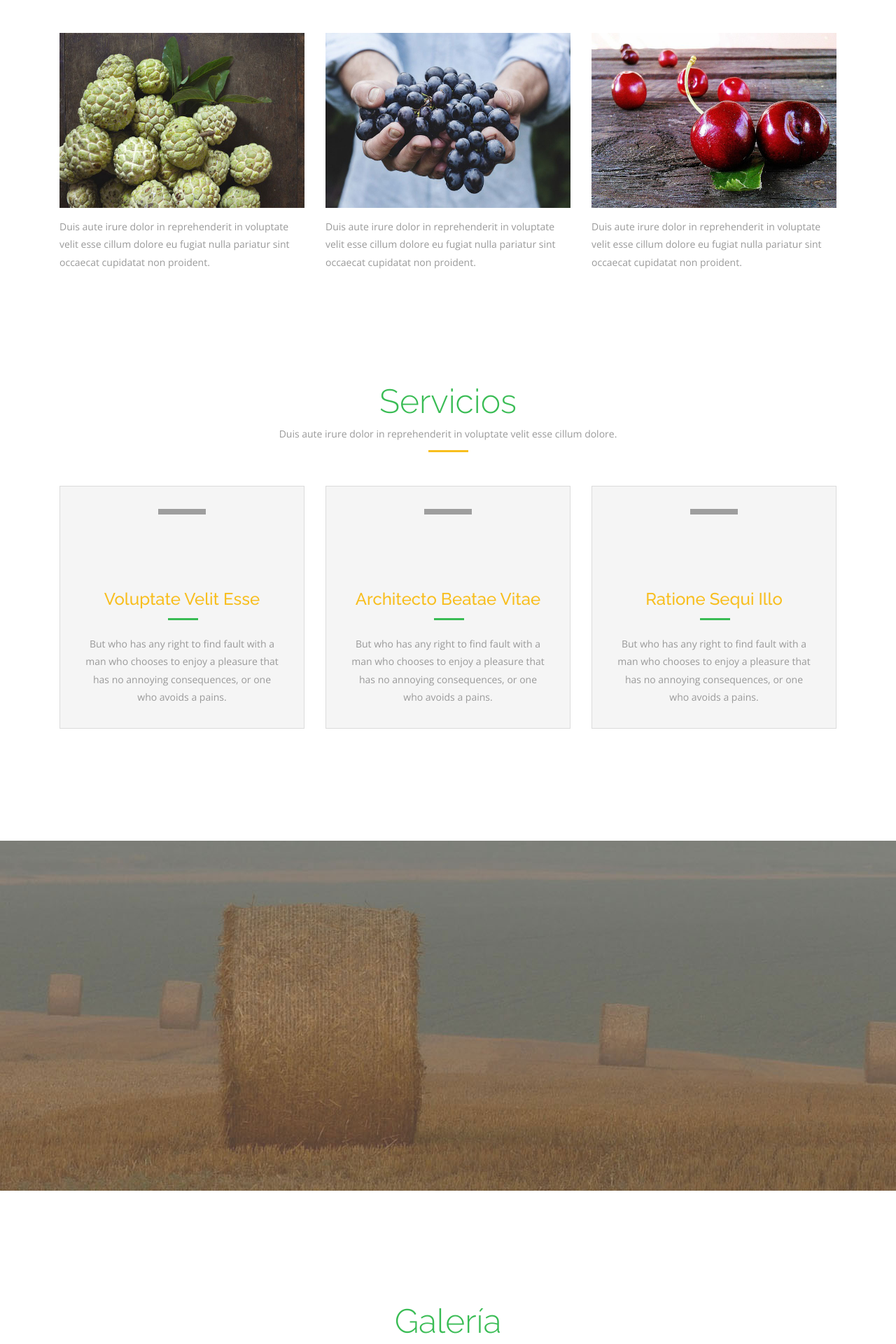
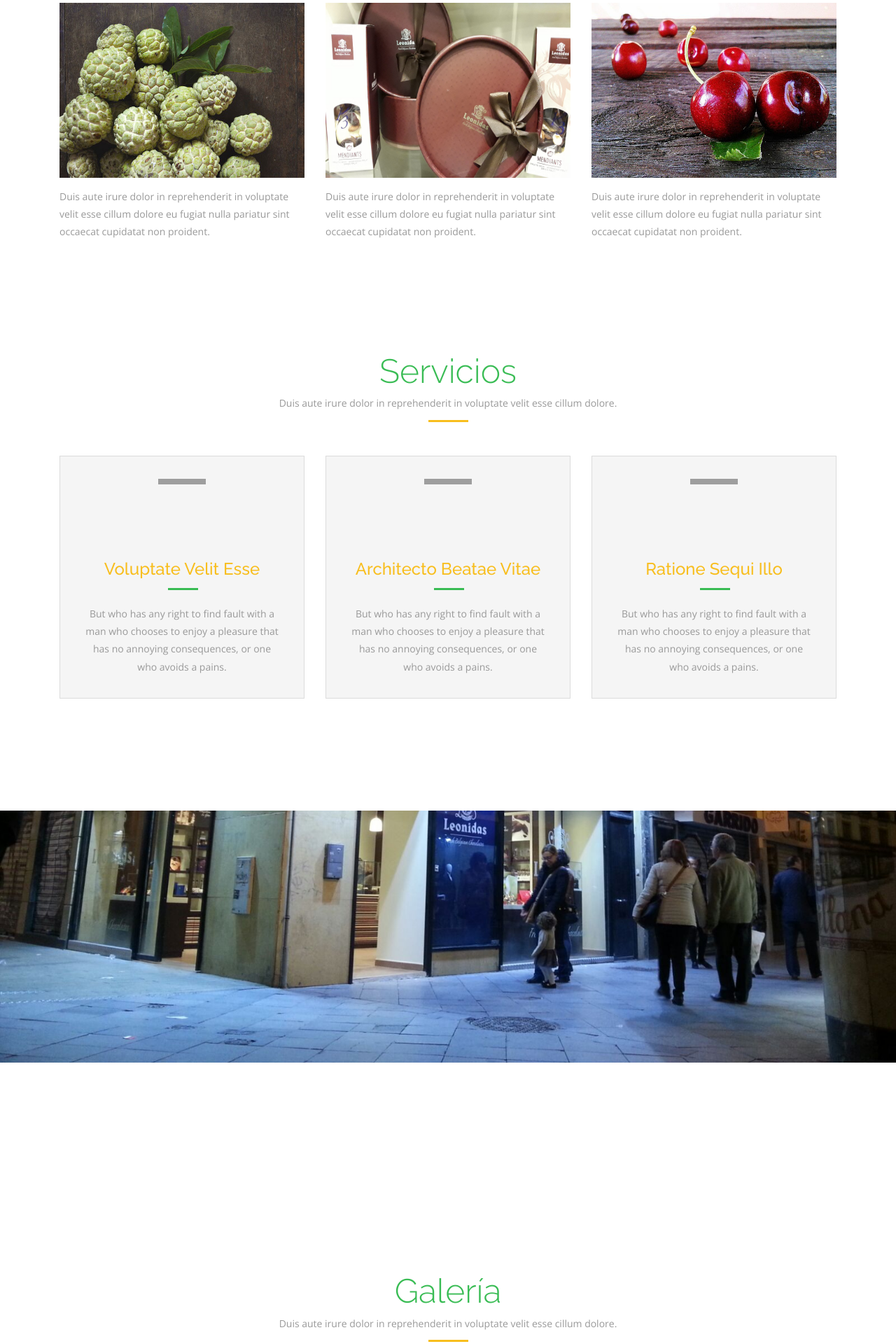
Before and after one commit to B0rjitaaa/leonidasSevilla, a Django app: page / in a window 1280 px wide. Shown: the part 1184-3104 px from the top of the page at 70% size. Run offline with Django 3.2, Linux system fonts and the light colour scheme; some libraries are stand-ins or nearby versions; grey boxes are pictures that could not be loaded.

Commit message:
Added map and changed text.

```diff
--- a/main/templates/index.html
+++ b/main/templates/index.html
@@ -96,9 +96,7 @@
 			</div>
 			<h2 class="animated wow slideInUp" data-wow-duration="1000ms" data-wow-delay="800ms">TEXTO <span>Paradise</span></h2>
 			<div class="banner-bottom-grids">
-				<h3 class="animated wow slideInLeft" data-wow-duration="1000ms" data-wow-delay="800ms"><i>agriculture, for an honorable and high-minded man, says
-					Xenophon, is the best of all occupations and arts by which men procure
-					the means of living.</i></h3>
+				<h3 class="animated wow slideInLeft" data-wow-duration="1000ms" data-wow-delay="800ms"><i>  La mayor y más fresca selección posible de chocolates belgas Leonidas para garantizar su satisfacción.  </i></h3>
 				<div class="col-md-4 banner-bottom-grid animated wow fadeInLeftBig" data-wow-duration="1000ms" data-wow-delay="500ms">
 					 <div id="box" class="burst-circle teal">
 						<div class="caption"></div>
@@ -112,7 +110,7 @@
 				<div class="col-md-4 banner-bottom-grid animated wow fadeInUpBig" data-wow-duration="1000ms" data-wow-delay="500ms">
 					 <div id="box" class="burst-circle teal">
 						<div class="caption"></div>
-						<img src="{{ MEDIA_URL }}/2.jpg" class="img-responsive" />
+						<img src="{{ MEDIA_URL }}/1_choco.jpg" class="img-responsive" />
 						<h4>Leonidas</h4>
 					</div>
 					<p>Duis aute irure dolor in reprehenderit in voluptate velit esse
@@ -204,8 +202,8 @@
 			<p class="dolor animated wow fadeInLeft" data-wow-duration="1000ms" data-wow-delay="800ms">Duis aute irure dolor in reprehenderit in voluptate velit esse cillum dolore.</p>
 			<div class="gallery-grids">
 				<div class="gallery-grid animated wow slideInLeft" data-wow-duration="1000ms" data-wow-delay="500ms">
-					<a href="{{ MEDIA_URL }}/2.jpg" class="b-link-stripe b-animate-go  swipebox" title="Farmhand">
-						<img src="{{ MEDIA_URL }}/2.jpg" class="img-responsive" alt="" />
+					<a href="{{ MEDIA_URL }}/1_choco.jpg" class="b-link-stripe b-animate-go  swipebox" title="Farmhand">
+						<img src="{{ MEDIA_URL }}/1_choco.jpg" class="img-responsive" alt="" />
 						<div class="textbox">
 							<h4>Farmhand</h4>
 							<p>Quis autem vel eum iure reprehenderit qui in ea voluptate velit.</p>
@@ -326,7 +324,7 @@
 
 <!-- mail -->
 	<div class="mail" id="mail">
-		<iframe class="animated wow slideInLeft" data-wow-duration="1000ms" data-wow-delay="500ms" src="https://www.google.com/maps/embed?pb=!1m18!1m12!1m3!1d3019.9579945977393!2d-73.87657738464283!3d40.806916839740346!2m3!1f0!2f0!3f0!3m2!1i1024!2i768!4f13.1!3m3!1m2!1s0x89c2f510a78ff341%3A0xe5b1e682c2e91238!2sNYS+Agriculture+%26+Markets!5e0!3m2!1sen!2sin!4v1456403781501" frameborder="0" style="border:0" allowfullscreen></iframe>
+	<iframe src="https://www.google.com/maps/embed?pb=!1m14!1m8!1m3!1d50714.91877429791!2d-6.0042452!3d37.397342!3m2!1i1024!2i768!4f13.1!3m3!1m2!1s0xd126c1ac798059d%3A0x671fc027b7277aa4!2sLeonidas!5e0!3m2!1ses!2ses!4v1486917541932" width="800" height="600" frameborder="0" style="border:0" allowfullscreen></iframe>
 		<div class="container">
 			<h3 class="animated wow zoomIn" data-wow-duration="1000ms" data-wow-delay="500ms">Contacto</h3>
 			<p class="dolor animated wow fadeInLeft" data-wow-duration="1000ms" data-wow-delay="800ms">Duis aute irure dolor in reprehenderit in voluptate velit esse cillum dolore.</p>
--- a/static/css/style.css
+++ b/static/css/style.css
@@ -252,7 +252,7 @@
 }
 .banner-bottom-grids h3:before{
 	content: '';
-    background: url(../../media/img-sp.png) no-repeat -8px -238px;
+    /* background: url(../../media/img-sp.png) no-repeat -8px -238px; */
     display: block;
     width: 25px;
     height: 25px;
@@ -262,7 +262,7 @@
 }
 .banner-bottom-grids h3:after{
 	content: '';
-    background: url(../../media/img-sp.png) no-repeat -56px -238px;
+    /* background: url(../../media/img-sp.png) no-repeat -56px -238px; */
     display: block;
     width: 25px;
     height: 25px;
@@ -316,7 +316,8 @@
 }
 
 .teal:before{
-    background:rgba(57, 188, 84, 0.75);
+    /* background:rgba(57, 188, 84, 0.75);*/
+    background: rgba(0, 15, 74, 0.82);
 }
 .burst-circle:hover:before{
     -webkit-transform: scale(1.5,1.5);
@@ -921,7 +922,7 @@
 /*-- //services --*/
 /*-- services-bottom --*/
 .services-bottom{
-	background:url(../../media/6.jpg) no-repeat 0px 0px;
+	background:url(../../media/wallpaper.jpg) no-repeat 0px -600px;
 	background-size:cover;
 	-webkit-background-size:cover;
 	-moz-background-size:cover;
```
Also changed, not shown: media/1_choco.jpg (added), media/2_choco.jpg (added), media/3_choco.jpg (added), media/4_choco.jpg (added), media/5_choco.jpg (added), media/6_choco.jpg (added).
